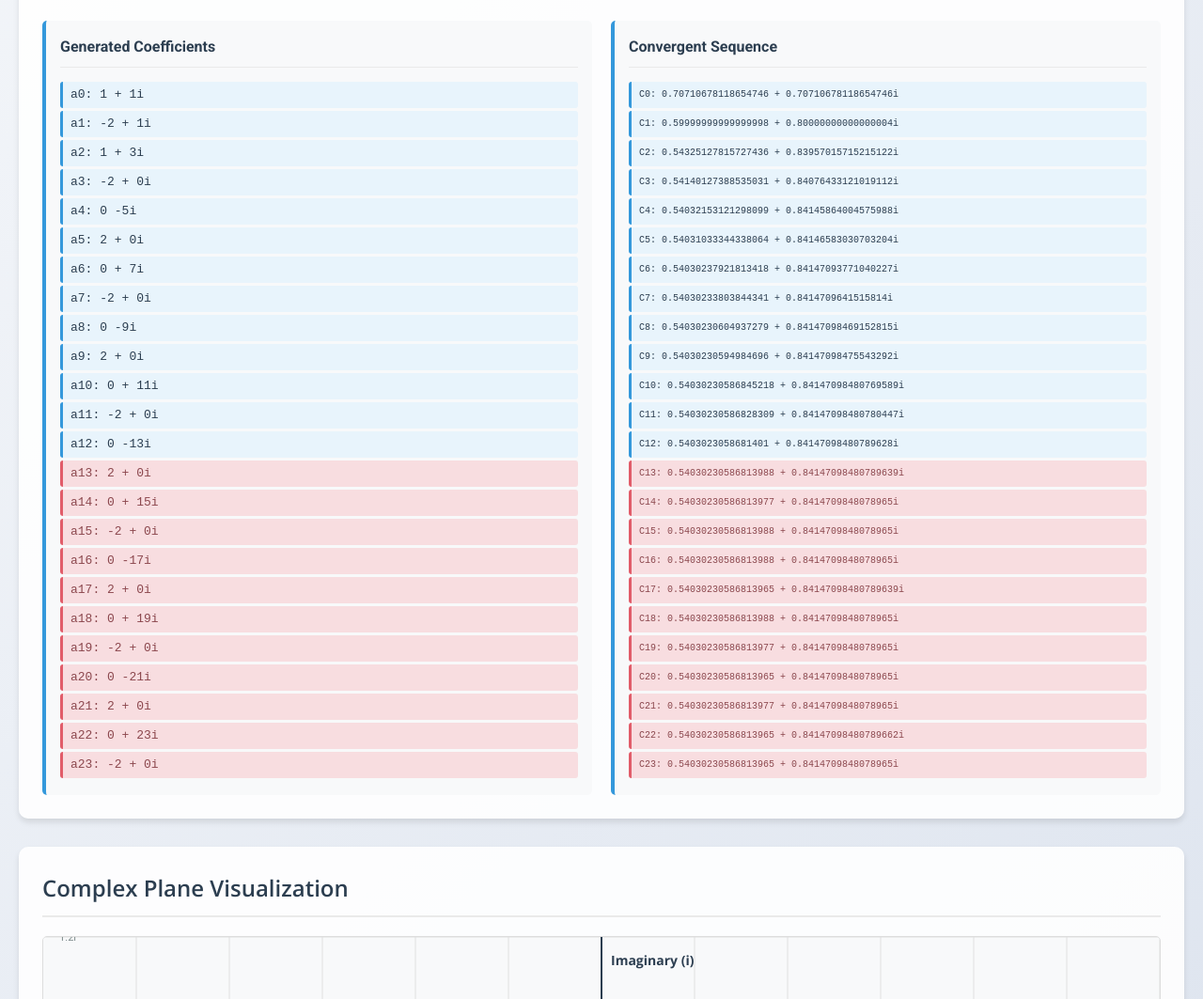
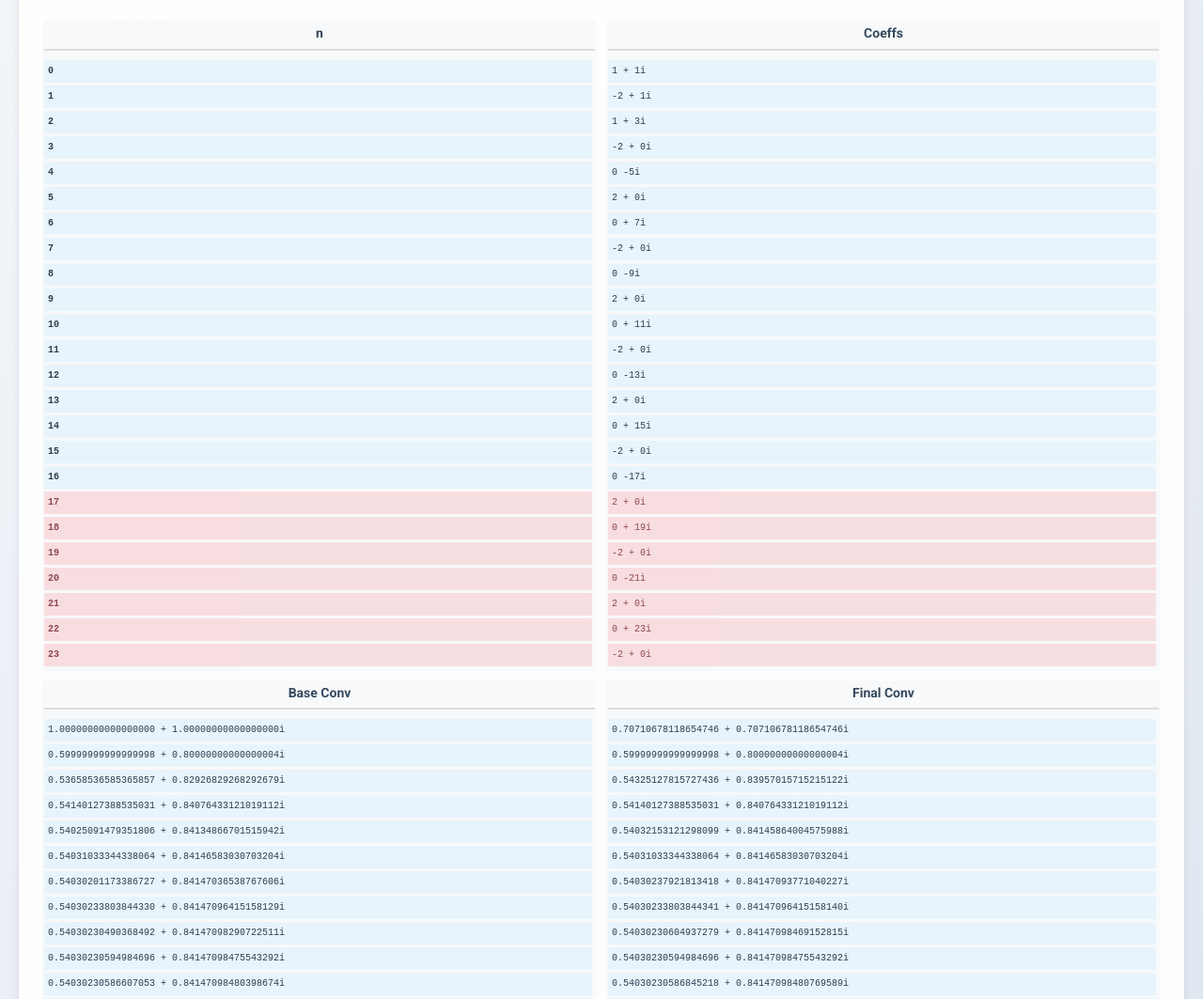
Before and after one commit to kedicesur/trig-analyse, a plain HTML site: page index.html in a window 1280 px wide. Shown: the part 488-1551 px from the top of the page at 94% size. Drawn offline with nearby package versions, Linux system fonts and the light colour scheme.

Commit message:
modified valid convergent logic to rely on base convergents' second appearance added base convergents column fixed colum widths, borders and font sizes, zoom to last convergent function to work always

```diff
--- a/Trig.js
+++ b/Trig.js
@@ -92,20 +92,6 @@ export function computeAllConvergents(coefficients) {
   return convergents;
 }
 
-/**
- * Calculates e^(i/n) by finding its convergent.
- * @private
- */
-function _getBaseUnit(n, terms) {
-  if (n === 1) {
-    return new Complex(0.5403023058681397, 0.8414709848078965);
-  }
-
-  const coefficients = generateCoefficients(n, terms);
-  const convergents = computeAllConvergents(coefficients);
-  return convergents[convergents.length - 1];
-}
-
 function _powUnitComplex(base, exponent) {
   // Normalize base once before exponentiation loops to prevent overflow
   // This handles cases where the base convergent magnitude > 1 (e.g. 1+1i for q=1)
@@ -131,11 +117,11 @@ function _powUnitComplex(base, exponent) {
 
 /**
  * Main function to calculate e^(i*angle) using continued fractions
- * Returns all convergents (approximations) at each step
+ * Returns both base and final convergents
  * @param {number} angle - Angle in radians
  * @param {number} terms - Number of terms to use
  * @param {Object} [exactRational] - Optional {n, d} object to bypass toRational
- * @returns {Complex[]} Array of convergents
+ * @returns {Object} { baseConvergents: Complex[], finalConvergents: Complex[] }
  */
 export function expWithConvergents(angle, terms = 12, exactRational = null) {
   if (typeof angle !== 'number' || isNaN(angle)) {
@@ -143,7 +129,10 @@ export function expWithConvergents(angle, terms = 12, exactRational = null) {
   }
 
   if (angle === 0) {
-    return [Complex.ONE];
+    return {
+        baseConvergents: [Complex.ONE],
+        finalConvergents: [Complex.ONE]
+    };
   }
 
   let numerator, denominator;
@@ -168,7 +157,7 @@ export function expWithConvergents(angle, terms = 12, exactRational = null) {
   // Raise each convergent to the numerator to get approximations for e^(i * numerator/denominator)
   const finalConvergents = baseConvergents.map(conv => _powUnitComplex(conv, numerator));
 
-  return finalConvergents;
+  return { baseConvergents, finalConvergents };
 }
 
 /**
@@ -178,8 +167,8 @@ export function expWithConvergents(angle, terms = 12, exactRational = null) {
  * @returns {Complex} e^(i*angle)
  */
 export function exp(angle, terms = 12) {
-  const convergents = expWithConvergents(angle, terms);
-  return convergents[convergents.length - 1];
+  const { finalConvergents } = expWithConvergents(angle, terms);
+  return finalConvergents[finalConvergents.length - 1];
 }
 
 /**
--- a/UI.js
+++ b/UI.js
@@ -4,7 +4,6 @@ import { generateCoefficients, expWithConvergents } from './Trig.js';
 import { toRational
        , formatFullPrecision
        , cleanTrailingZeros
-       , formatDisplayNumber
        , formatDifference
        , highlightElement
        } from "./Utils.js";
@@ -20,8 +19,6 @@ export class ComplexVisualizerUI {
     this.generateRandomButton = document.getElementById('generateCoefficients');
     this.complexCanvas = document.getElementById('complexCanvas');
     this.canvasContainer = document.getElementById('canvasContainer');
-    this.coefficientsList = document.getElementById('coefficientsList');
-    this.convergentsList = document.getElementById('convergentsList');
     this.resetViewButton = document.getElementById('resetView');
     this.zoomToLastButton = document.getElementById('zoomToLast');
     this.currentConvergentElement = document.getElementById('currentConvergent');
@@ -51,6 +48,10 @@ export class ComplexVisualizerUI {
     this.currentStep = 0;
     this.animationInterval = null;
     this.isAnimating = false;
+
+    // Track input source for correct reference calculation
+    // 'decimal' or 'rational'
+    this.inputSource = 'decimal';
 
     // Tooltip state
     this.tooltip = null;
@@ -93,7 +94,10 @@ export class ComplexVisualizerUI {
   init() {
     // Set up event listeners
     this.plotButton.addEventListener('click', () => this.generateAndPlot());
-    this.generateRandomButton.addEventListener('click', () => this.generateRandomAngle());
+    this.generateRandomButton.addEventListener('click', () => {
+      this.inputSource = 'decimal';
+      this.generateRandomAngle();
+    });
     this.resetViewButton.addEventListener('click', () => this.resetView());
     this.zoomToLastButton.addEventListener('click', () => this.zoomToLastConvergent());
 
@@ -122,6 +126,7 @@ export class ComplexVisualizerUI {
     // Decimal input -> update rational
     this.angleInput.addEventListener('input', () => {
       if (!this.isUpdatingFromRational) {
+        this.inputSource = 'decimal';
         this.isUpdatingFromDecimal = true;
         this.updateRationalFromDecimal();
         this.isUpdatingFromDecimal = false;
@@ -131,6 +136,7 @@ export class ComplexVisualizerUI {
     // Rational inputs -> update decimal
     this.numeratorInput.addEventListener('input', () => {
       if (!this.isUpdatingFromDecimal) {
+        this.inputSource = 'rational';
         this.isUpdatingFromRational = true;
         this.updateDecimalFromRational();
         this.isUpdatingFromRational = false;
@@ -139,6 +145,7 @@ export class ComplexVisualizerUI {
 
     this.denominatorInput.addEventListener('input', () => {
       if (!this.isUpdatingFromDecimal) {
+        this.inputSource = 'rational';
         this.isUpdatingFromRational = true;
         this.updateDecimalFromRational();
         this.isUpdatingFromRational = false;
@@ -149,6 +156,7 @@ export class ComplexVisualizerUI {
     this.piDropdown.addEventListener('change', () => {
       // When π changes, we need to update decimal from rational (keeping n/d constant)
       if (!this.isUpdatingFromDecimal) {
+        this.inputSource = 'rational';
         this.isUpdatingFromRational = true;
         this.updateDecimalFromRational();
         this.isUpdatingFromRational = false;
@@ -245,11 +253,7 @@ export class ComplexVisualizerUI {
   * @param {Complex[]} convergents - Array of convergents
   * @returns {number} Index of first redundant convergent, or -1 if none
   */
-  /**
-  * Find the index where convergents stop changing (within Number.EPSILON)
-  * @param {Complex[]} convergents - Array of convergents
-  * @returns {number} Index of first redundant convergent, or -1 if none
-  */
+
   findConvergenceIndex(convergents) {
     if (convergents.length < 2) return -1;
 
@@ -258,14 +262,14 @@ export class ComplexVisualizerUI {
     const seenValues = new Map();
 
     // Add the first one
-    const firstKey = `${convergents[0].re.toFixed(16)}_${convergents[0].im.toFixed(16)}`;
+    const firstKey = `${convergents[0].re.toFixed(17)}_${convergents[0].im.toFixed(17)}`;
     seenValues.set(firstKey, 0);
 
     for (let i = 1; i < convergents.length; i++) {
         const current = convergents[i];
 
         // 1. Check for cycles/repeats
-        const key = `${current.re.toFixed(16)}_${current.im.toFixed(16)}`;
+        const key = `${current.re.toFixed(17)}_${current.im.toFixed(17)}`;
 
         if (seenValues.has(key)) {
             // Found a potential cycle/repeat!
@@ -283,24 +287,11 @@ export class ComplexVisualizerUI {
             if (reDiff <= Number.EPSILON && imDiff <= Number.EPSILON) {
                 // Confirmed cycle/repeat.
                 // The first occurrence (firstIndex) is the LAST VALID one.
-                return firstIndex + 1;
+                return i + 1 // firstIndex + 1;
             }
             // If hash collision but not epsilon equal, we proceed (ignore false positive).
         }
         seenValues.set(key, i);
-
-        // 2. Original Check: consecutive epsilon difference
-        // Only if there is a next element
-        if (i < convergents.length - 1) {
-            const next = convergents[i + 1];
-            const reDiff = Math.abs(current.re - next.re);
-            const imDiff = Math.abs(current.im - next.im);
-
-            // Check if both real and imaginary parts are within EPSILON
-            if (reDiff <= Number.EPSILON && imDiff <= Number.EPSILON) {
-                return i + 1; // Return index of the first redundant convergent
-            }
-        }
     }
 
     return -1; // No redundant convergents found
@@ -882,50 +873,76 @@ export class ComplexVisualizerUI {
     this.ctx.fillText('JS', point.x, point.y - 15);
   }
 
-  updateCoefficientsList(coefficients, redundantStartIndex) {
-    this.coefficientsList.innerHTML = '';
+  updateResultsGrid(coefficients, baseConvergents, finalConvergents, redundantStartIndex) {
+    const gridContainer = document.querySelector('.coefficients-convergents-grid');
 
-    coefficients.forEach((coeff, index) => {
-      const coeffElement = document.createElement('div');
-      coeffElement.className = 'point-item';
+    // Clear existing content but keep structure if possible, or rebuild
+    // Since we are changing the structure to 4 columns, let's rebuild the internal lists
+    // We assume the HTML has been updated to have 4 columns with IDs:
+    // indicesList, coefficientsList, baseConvergentsList, finalConvergentsList
 
-      // Determine if this coefficient is redundant
-      if (redundantStartIndex >= 0 && index >= redundantStartIndex) {
-        coeffElement.classList.add('redundant');
-      } else {
-        coeffElement.classList.add('valid');
-      }
+    const indicesList = document.getElementById('indicesList');
+    const coefficientsList = document.getElementById('coefficientsList');
+    const baseConvergentsList = document.getElementById('baseConvergentsList');
+    const finalConvergentsList = document.getElementById('finalConvergentsList');
 
-      // Display coefficient as integers
-      const realInt = Math.round(coeff.re);
-      const imagInt = Math.round(coeff.im);
-      const sign = imagInt >= 0 ? '+' : '';
-      coeffElement.textContent = `a${index}: ${realInt} ${sign} ${imagInt}i`;
-      this.coefficientsList.appendChild(coeffElement);
-    });
-  }
+    // Safety check if elements exist (in case HTML isn't updated yet or mismatched)
+    if (!indicesList || !coefficientsList || !baseConvergentsList || !finalConvergentsList) return;
 
-  updateConvergentsList(convergents, redundantStartIndex) {
-    this.convergentsList.innerHTML = '';
+    indicesList.innerHTML = '';
+    coefficientsList.innerHTML = '';
+    baseConvergentsList.innerHTML = '';
+    finalConvergentsList.innerHTML = '';
 
-    convergents.forEach((conv, index) => {
-      const convElement = document.createElement('div');
-      convElement.className = 'point-item';
+    // Determine max length (usually they match, but be safe)
+    const count = Math.max(coefficients.length, baseConvergents.length, finalConvergents.length);
 
-      // Determine if this convergent is redundant
-      if (redundantStartIndex >= 0 && index >= redundantStartIndex) {
-        convElement.classList.add('redundant');
-      } else {
-        convElement.classList.add('valid');
-      }
+    for (let i = 0; i < count; i++) {
+        const isRedundant = redundantStartIndex >= 0 && i >= redundantStartIndex;
+        const className = `point-item ${isRedundant ? 'redundant' : 'valid'}`;
 
-      // Display convergent with precision
-      const realStr = formatDisplayNumber(conv.re);
-      const imagStr = formatDisplayNumber(Math.abs(conv.im));
-      const sign = conv.im >= 0 ? '+' : '-';
-      convElement.textContent = `C${index}: ${realStr} ${sign} ${imagStr}i`;
-      this.convergentsList.appendChild(convElement);
-    });
+        // 1. Index
+        const indexEl = document.createElement('div');
+        indexEl.className = className;
+        indexEl.textContent = i;
+        indicesList.appendChild(indexEl);
+
+        // 2. Coefficient
+        const coeffEl = document.createElement('div');
+        coeffEl.className = className;
+        if (i < coefficients.length) {
+            const c = coefficients[i];
+            const realInt = Math.round(c.re);
+            const imagInt = Math.round(c.im);
+            const sign = imagInt >= 0 ? '+' : '';
+            coeffEl.textContent = `${realInt} ${sign} ${imagInt}i`;
+        }
+        coefficientsList.appendChild(coeffEl);
+
+        // 3. Base Convergent
+        const baseEl = document.createElement('div');
+        baseEl.className = className;
+        if (i < baseConvergents.length) {
+            const b = baseConvergents[i];
+            const realStr = b.re.toFixed(17);
+            const imagStr = Math.abs(b.im).toFixed(17);
+            const sign = b.im >= 0 ? '+' : '-';
+            baseEl.textContent = `${realStr} ${sign} ${imagStr}i`;
+        }
+        baseConvergentsList.appendChild(baseEl);
+
+        // 4. Final Convergent
+        const finalEl = document.createElement('div');
+        finalEl.className = className;
+        if (i < finalConvergents.length) {
+            const f = finalConvergents[i];
+            const realStr = f.re.toFixed(17);
+            const imagStr = Math.abs(f.im).toFixed(17);
+            const sign = f.im >= 0 ? '+' : '-';
+            finalEl.textContent = `${realStr} ${sign} ${imagStr}i`;
+        }
+        finalConvergentsList.appendChild(finalEl);
+    }
   }
 
   generateAndPlot() {
@@ -979,7 +996,11 @@ export class ComplexVisualizerUI {
     const inputD = parseFloat(this.denominatorInput.value);
     const piStr = this.piDropdown.value;
 
-    if (!isNaN(inputN) && !isNaN(inputD) && inputD !== 0) {
+    if (this.inputSource === 'decimal') {
+        // If the user entered a decimal, THAT is the source of truth
+        this.trueReferenceAngle = angle;
+    } else if (!isNaN(inputN) && !isNaN(inputD) && inputD !== 0) {
+        // If the user entered a rational, use it
         if (piStr === '1') {
              this.trueReferenceAngle = inputN / inputD;
         } else {
@@ -995,10 +1016,12 @@ export class ComplexVisualizerUI {
     const coefficients = generateCoefficients(minimalRational.d, this.COEFFICIENT_COUNT);
 
     // Calculate convergents (PASSING THE EXACT RATIONAL)
-    const allConvergents = expWithConvergents(angleForCalculation, this.COEFFICIENT_COUNT, minimalRational);
+    // Now returns { baseConvergents, finalConvergents }
+    const { baseConvergents, finalConvergents: allConvergents } = expWithConvergents(angleForCalculation, this.COEFFICIENT_COUNT, minimalRational);
 
       // Find where convergents become redundant
-      const redundantStartIndex = this.findConvergenceIndex(allConvergents);
+      // KEY CHANGE: Check redundancy on BASE convergents to avoid floating point error accumulation
+      const redundantStartIndex = this.findConvergenceIndex(baseConvergents);
 
       // Store only valid convergents (for canvas display)
       if (redundantStartIndex >= 0) {
@@ -1007,9 +1030,8 @@ export class ComplexVisualizerUI {
         this.currentConvergents = allConvergents;
       }
 
-      // Update displays with redundancy information
-      this.updateCoefficientsList(coefficients, redundantStartIndex);
-      this.updateConvergentsList(allConvergents, redundantStartIndex);
+      // Update grid display with all columns
+      this.updateResultsGrid(coefficients, baseConvergents, allConvergents, redundantStartIndex);
 
       // Draw the scene
       this.drawScene();
@@ -1097,8 +1119,14 @@ export class ComplexVisualizerUI {
     const centerImag = (minImag + maxImag) / 2;
 
     // Calculate the dimensions of the bounding box
-    const width = maxReal - minReal;
-    const height = maxImag - minImag;
+    let width = maxReal - minReal;
+    let height = maxImag - minImag;
+
+    // Fix for identical/very close points causing division by zero (blank screen)
+    // Ensure we have a minimum box size
+    const minSize = 1e-15;
+    if (width < minSize) width = minSize;
+    if (height < minSize) height = minSize;
 
     // Add padding around the points (20% of the dimensions)
     const padding = 0.2;
--- a/index.html
+++ b/index.html
@@ -73,17 +73,21 @@
         </div>
 
         <div class="coefficients-convergents-grid">
+          <div class="grid-column index-column">
+            <h3>n</h3>
+            <div id="indicesList" class="compact-point-list"></div>
+          </div>
           <div class="grid-column coefficients-column">
-            <h3>Generated Coefficients</h3>
-            <div id="coefficientsList" class="compact-point-list">
-              <!-- Coefficients will be listed here -->
-            </div>
+            <h3>Coeffs</h3>
+            <div id="coefficientsList" class="compact-point-list"></div>
           </div>
-          <div class="grid-column convergents-column">
-            <h3>Convergent Sequence</h3>
-            <div id="convergentsList" class="compact-point-list">
-              <!-- Convergents will be listed here -->
-            </div>
+          <div class="grid-column base-convergents-column">
+            <h3>Base Conv</h3>
+            <div id="baseConvergentsList" class="compact-point-list"></div>
+          </div>
+          <div class="grid-column final-convergents-column">
+            <h3>Final Conv</h3>
+            <div id="finalConvergentsList" class="compact-point-list"></div>
           </div>
         </div>
       </div>
--- a/style.css
+++ b/style.css
@@ -278,8 +278,8 @@ canvas {
 /* Coefficients and Convergents Grid */
 .coefficients-convergents-grid {
     display: grid;
-    grid-template-columns: 1fr 2fr;
-    gap: 20px;
+    grid-template-columns: 5% 15% 38% 38%;
+    gap: 10px;
     margin-top: 25px;
     min-height: 400px; /* Minimum height to show ~12 items comfortably */
     height: auto; /* Let it grow with content */
@@ -288,9 +288,7 @@ canvas {
 
 .grid-column {
     background-color: #f8f9fa;
-    border-radius: 5px;
-    padding: 15px;
-    border-left: 4px solid #3498db;
+    padding: 2px;
     height: 100%; /* Fill parent height */
     display: flex;
     flex-direction: column;
@@ -298,18 +296,20 @@ canvas {
 }
 
 .grid-column h3 {
-    color: #2c3e50;
-    margin-bottom: 15px;
-    font-size: 16px;
-    border-bottom: 1px solid #eaeaea;
-    padding-bottom: 8px;
-    flex-shrink: 0; /* Prevent header from shrinking */
+    margin-top: 0;
+    margin-bottom: 10px;
+    font-size: 14px;
+    color: #34495e;
+    text-align: center;
+    border-bottom: 2px solid #ddd;
+    padding-bottom: 5px;
 }
 
 /* Ensure compact-point-list takes all available space and scrolls if needed */
 .compact-point-list {
-    flex: 1; /* Take all available space */
+    flex: 1;
     overflow-y: auto;
+    padding-right: 3px; /* Space for scrollbar */
     min-height: 300px; /* Important for flex child scrolling */
     max-height: none; /* Remove max-height constraint */
     line-height: 1rem;
@@ -319,38 +319,47 @@ canvas {
 
 /* Custom scrollbar for Webkit browsers */
 .compact-point-list::-webkit-scrollbar {
-    width: 8px;
+    width: 4px;
 }
 
 .compact-point-list::-webkit-scrollbar-track {
     background: #f1f1f1;
-    border-radius: 4px;
 }
 
 .compact-point-list::-webkit-scrollbar-thumb {
-    background: #3498db;
-    border-radius: 4px;
+    background: #bdc3c7;
+    border-radius: 2px;
 }
 
 .compact-point-list::-webkit-scrollbar-thumb:hover {
-    background: #2980b9;
+    background: #95a5a6;
+}
+
+.index-column .compact-point-list {
+    text-align: center;
+    font-weight: bold;
+    font-size: 10px;
+    color: #7f8c8d;
 }
 
 .coefficients-column .compact-point-list {
-    font-size: 13px;
+    font-size: 10px;
 }
 
-.convergents-column .compact-point-list {
+.base-convergents-column .compact-point-list {
+    font-size: 10px;
+}
+
+.final-convergents-column .compact-point-list {
     font-size: 10px;
 }
 
 /* Consistent styling for all point-items regardless of parent */
 .point-item {
     font-family: 'Roboto Mono', monospace;
-    padding: 6px 8px;
+    padding: 4px 4px;
     margin-bottom: 3px;
     background-color: #e8f4fc;
-    border-radius: 3px;
     word-break: break-all;
     display: flex;
     align-items: center; /* Vertically center content */
@@ -359,7 +368,6 @@ canvas {
 .point-item.redundant {
     background-color: #f8d7da;
     color: #721c24;
-    border-left: 3px solid #dc3545;
     opacity: 0.8;
 }
 
@@ -367,7 +375,6 @@ canvas {
 .point-item.valid {
     background-color: #e8f4fc;
     color: #2c3e50;
-    border-left: 3px solid #3498db;
 }
 
 .convergent-info {
```
